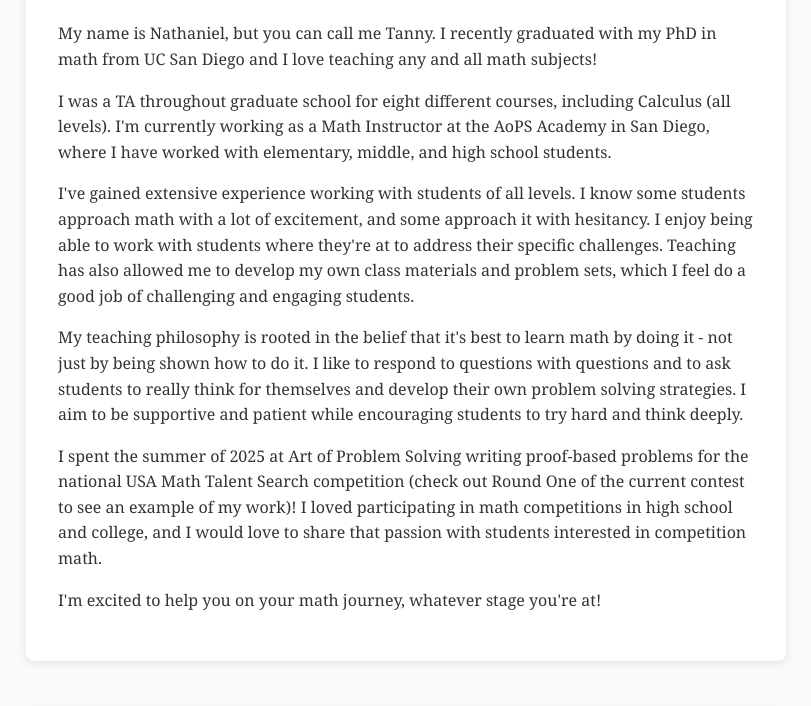
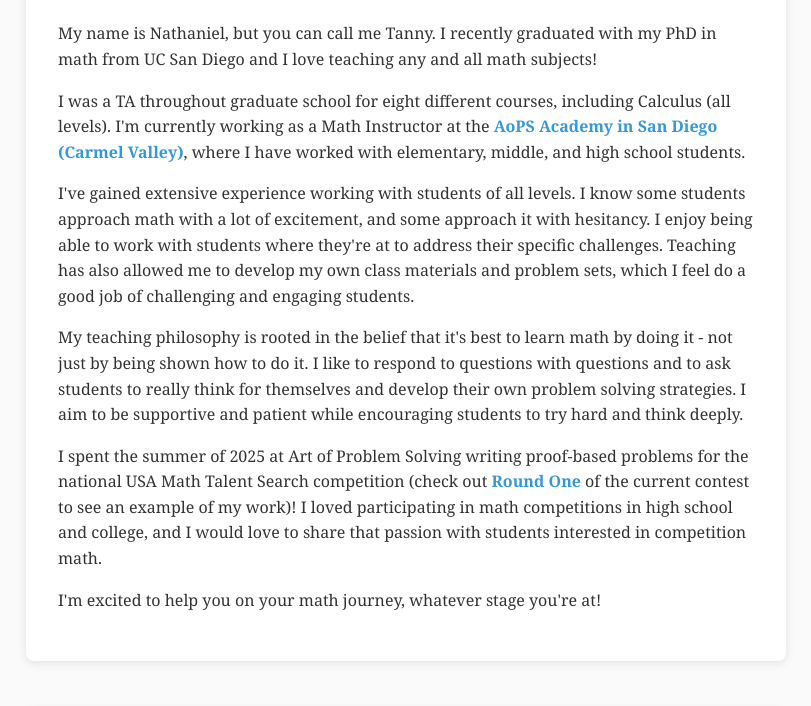
Before and after one commit to nlibman/nlibman.github.io, a plain HTML site: page about.html in a window 1280 px wide. Shown: the part 677-1383 px from the top of the page, without its empty margins (234-1045 px from the left). Drawn offline with Linux system fonts and the light colour scheme.

Commit message:
Home: add bio teaser with AoPS/USAMTS links; About: linkify AoPS and USAMTS references

```diff
--- a/about.html
+++ b/about.html
@@ -46,10 +46,10 @@
         <section class="bio">
             <h2>Bio</h2>
             <p>My name is Nathaniel, but you can call me Tanny. I recently graduated with my PhD in math from UC San Diego and I love teaching any and all math subjects!</p>
-            <p>I was a TA throughout graduate school for eight different courses, including Calculus (all levels). I'm currently working as a Math Instructor at the AoPS Academy in San Diego, where I have worked with elementary, middle, and high school students.</p>
+            <p>I was a TA throughout graduate school for eight different courses, including Calculus (all levels). I'm currently working as a Math Instructor at the <a href="https://aopsacademy.org/campus/sandiego-cv" target="_blank" class="wyzant-link">AoPS Academy in San Diego (Carmel Valley)</a>, where I have worked with elementary, middle, and high school students.</p>
             <p>I've gained extensive experience working with students of all levels. I know some students approach math with a lot of excitement, and some approach it with hesitancy. I enjoy being able to work with students where they're at to address their specific challenges. Teaching has also allowed me to develop my own class materials and problem sets, which I feel do a good job of challenging and engaging students.</p>
             <p>My teaching philosophy is rooted in the belief that it's best to learn math by doing it - not just by being shown how to do it. I like to respond to questions with questions and to ask students to really think for themselves and develop their own problem solving strategies. I aim to be supportive and patient while encouraging students to try hard and think deeply.</p>
-            <p>I spent the summer of 2025 at Art of Problem Solving writing proof-based problems for the national USA Math Talent Search competition (check out Round One of the current contest to see an example of my work)! I loved participating in math competitions in high school and college, and I would love to share that passion with students interested in competition math.</p>
+            <p>I spent the summer of 2025 at Art of Problem Solving writing proof-based problems for the national USA Math Talent Search competition (check out <a href="https://files.usamts.org/Problems_37_1.pdf" target="_blank" class="wyzant-link">Round One</a> of the current contest to see an example of my work)! I loved participating in math competitions in high school and college, and I would love to share that passion with students interested in competition math.</p>
             <p>I'm excited to help you on your math journey, whatever stage you're at!</p>
         </section>
 
```
Also changed, not shown: index.html (+2 -0 lines).
